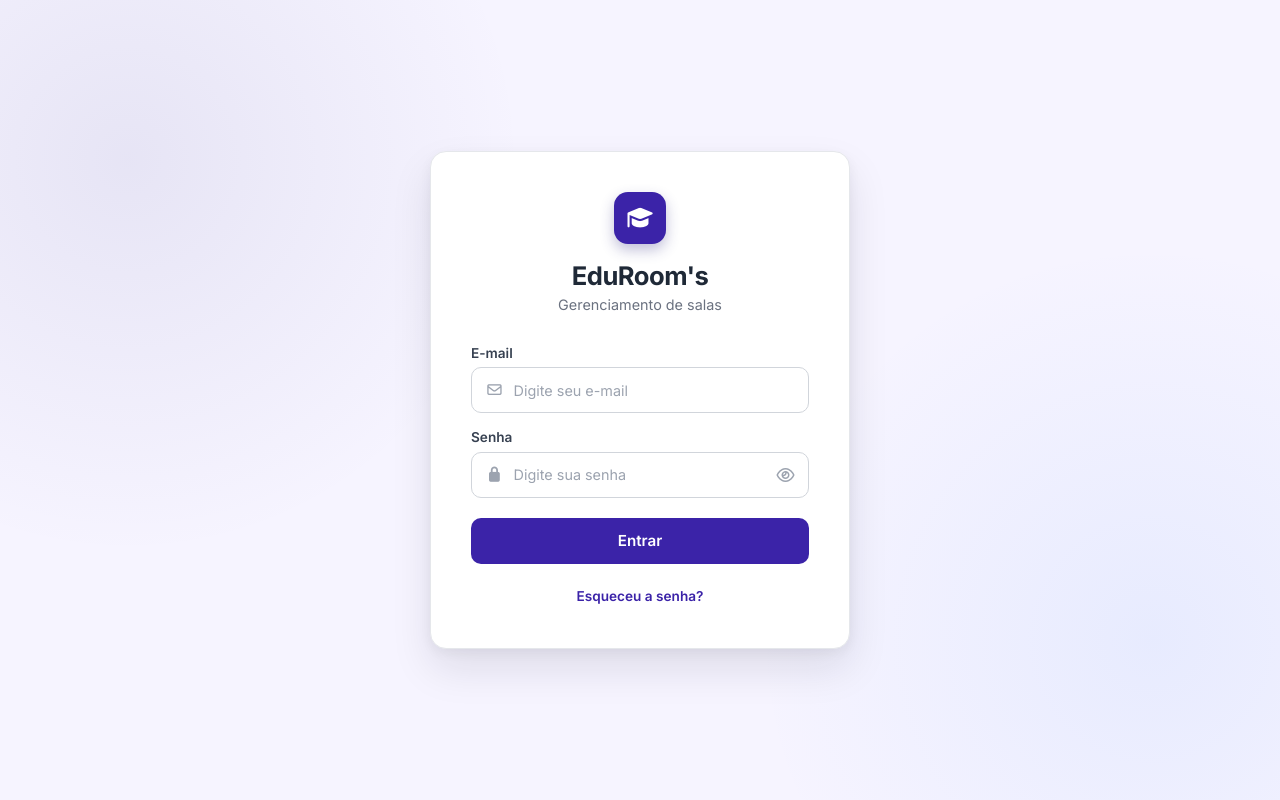
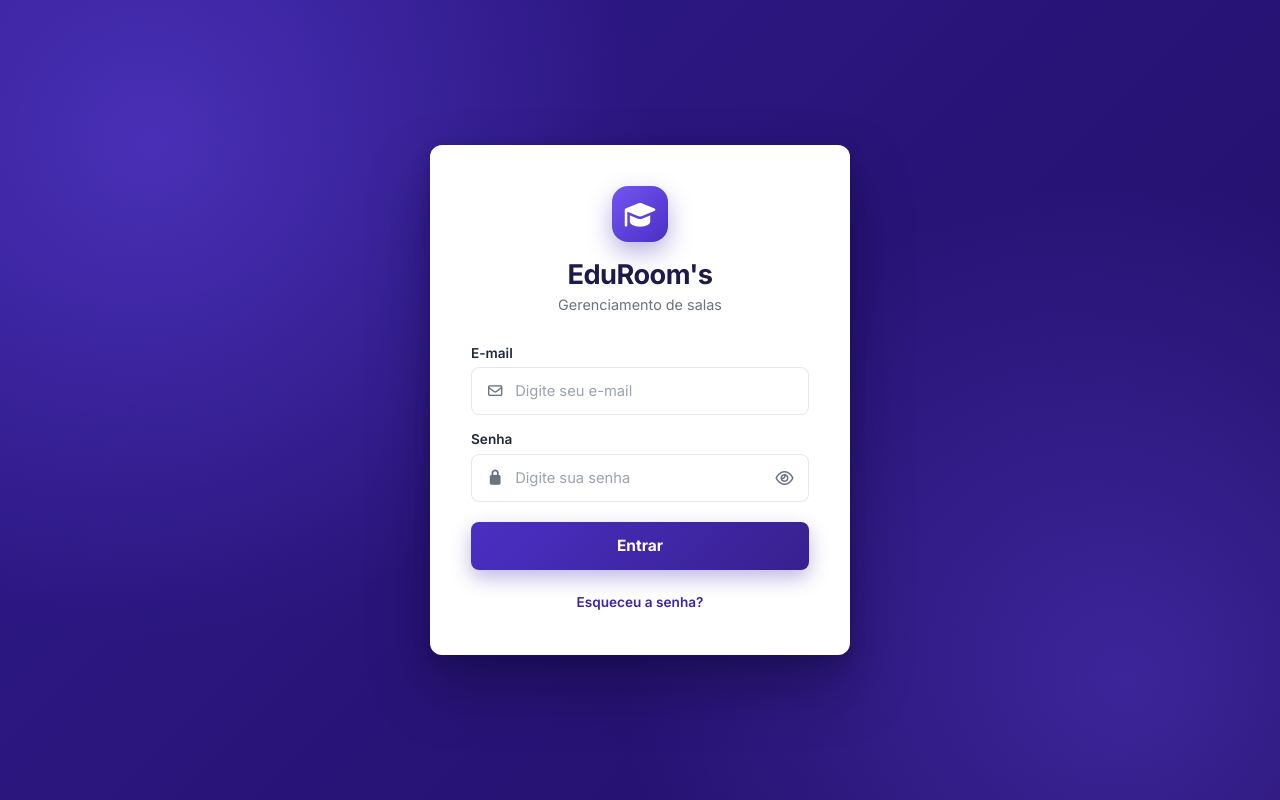
Before and after one commit to Faithshine1/projeto_room, an Angular app in the folder frontend/: page /login in a window 1280 px wide. Built offline with nearby package versions, Linux system fonts and the light colour scheme.

Commit message:
style(login): moderniza visual da tela de acesso

```diff
--- a/frontend/src/app/pages/login/login.css
+++ b/frontend/src/app/pages/login/login.css
@@ -1,5 +1,6 @@
+
 /* =========================
-   PÁGINA
+   PÁGINA DE LOGIN
 ========================= */
 
 .login-page {
@@ -13,21 +14,27 @@
 
   background:
     radial-gradient(
-      circle at 10% 20%,
-      rgba(49, 46, 129, 0.08),
-      transparent 30%
+      circle at 12% 18%,
+      rgba(106, 76, 240, 0.45),
+      transparent 38%
     ),
     radial-gradient(
-      circle at 90% 80%,
-      rgba(59, 130, 246, 0.08),
-      transparent 30%
+      circle at 88% 85%,
+      rgba(106, 76, 240, 0.35),
+      transparent 38%
     ),
-    var(--background, #f8fafc);
+    linear-gradient(
+      135deg,
+      var(--sidebar-from, #35118b),
+      var(--sidebar-to, #210b64)
+    );
+
+  box-sizing: border-box;
 }
 
 
 /* =========================
-   CARD
+   CARD DE LOGIN
 ========================= */
 
 .login-card {
@@ -38,19 +45,19 @@
 
   background-color: var(--surface, #ffffff);
 
-  border: 1px solid var(--border, #e5e7eb);
-  border-radius: 16px;
+  border: 1px solid rgba(255, 255, 255, 0.5);
+  border-radius: var(--radius-lg, 12px);
 
   box-shadow:
-    0 20px 40px rgba(15, 23, 42, 0.1),
-    0 4px 12px rgba(15, 23, 42, 0.05);
+    0 30px 60px rgba(10, 4, 40, 0.4),
+    0 6px 16px rgba(10, 4, 40, 0.2);
 
   box-sizing: border-box;
 }
 
 
 /* =========================
-   MARCA
+   MARCA E LOGO
 ========================= */
 
 .brand {
@@ -63,41 +70,62 @@
   text-align: center;
 }
 
+/* Ícone do EduRoom's */
+
 .brand-mark {
-  width: 52px;
-  height: 52px;
+  width: 56px;
+  height: 56px;
 
-  display: grid;
-  place-items: center;
+  display: flex;
+  align-items: center;
+  justify-content: center;
 
   margin-bottom: 1rem;
 
-  background-color: var(--primary, #312e81);
+  background: linear-gradient(
+    135deg,
+    #7355f2,
+    #4a2fc4
+  );
+
   color: #ffffff;
 
-  font-size: 1.4rem;
+  font-size: 1.7rem;
 
-  border-radius: 14px;
+  border-radius: 16px;
 
-  box-shadow: 0 6px 14px rgba(49, 46, 129, 0.3);
+  box-shadow:
+    0 10px 24px rgba(59, 35, 168, 0.35);
 }
+
+.brand-mark i {
+  display: block;
+
+  color: #ffffff;
+
+  font-size: 1.7rem;
+}
+
+/* Nome do sistema */
 
 .brand h1 {
   margin: 0;
 
-  font-size: 1.6rem;
-  font-weight: 700;
+  font-size: 1.7rem;
+  font-weight: 750;
   letter-spacing: -0.02em;
 
-  color: var(--text, #111827);
+  color: var(--ink, #21134f);
 }
+
+/* Descrição */
 
 .brand p {
   margin: 0.3rem 0 0;
 
   font-size: 0.9rem;
 
-  color: var(--text-muted, #6b7280);
+  color: var(--text-muted, #667085);
 }
 
 
@@ -108,12 +136,14 @@
 .login-card form {
   display: flex;
   flex-direction: column;
+
   gap: 1rem;
 }
 
 .campo-grupo {
   display: flex;
   flex-direction: column;
+
   gap: 0.4rem;
 }
 
@@ -121,7 +151,7 @@
   font-size: 0.85rem;
   font-weight: 600;
 
-  color: #374151;
+  color: var(--text, #1f2937);
 }
 
 .campo {
@@ -131,58 +161,82 @@
   align-items: center;
 }
 
-/* Ícone à esquerda do campo */
+
+/* =========================
+   ÍCONES DOS CAMPOS
+========================= */
+
 .campo > i:first-child {
   position: absolute;
-  left: 0.9rem;
+
+  left: 0.95rem;
 
   font-size: 0.9rem;
 
-  color: #9ca3af;
+  color: var(--text-muted, #667085);
 
   pointer-events: none;
+
+  transition: color var(--transition, 0.2s ease);
 }
+
+.campo:focus-within > i:first-child {
+  color: var(--primary, #4a2fc4);
+}
+
+
+/* =========================
+   CAMPOS DE ENTRADA
+========================= */
 
 .campo input {
   width: 100%;
-  height: 46px;
+  height: 48px;
 
-  padding: 0 2.75rem 0 2.6rem;
+  padding: 0 2.75rem 0 2.7rem;
 
-  font-size: 0.9rem;
+  font-family: inherit;
+  font-size: 0.92rem;
 
-  color: var(--text, #111827);
-  background-color: #ffffff;
+  color: var(--text, #1f2937);
+  background-color: var(--surface, #ffffff);
 
-  border: 1px solid #d1d5db;
-  border-radius: 10px;
+  border: 1px solid var(--border, #e5e7eb);
+  border-radius: var(--radius-sm, 8px);
 
   box-sizing: border-box;
 
   transition:
-    border-color 0.2s ease,
-    box-shadow 0.2s ease;
+    border-color var(--transition, 0.2s ease),
+    box-shadow var(--transition, 0.2s ease);
 }
 
 .campo input::placeholder {
   color: #9ca3af;
 }
 
+.campo input:hover {
+  border-color: #cfc6f3;
+}
+
 .campo input:focus {
   outline: none;
 
-  border-color: var(--primary, #312e81);
-  box-shadow: 0 0 0 3px rgba(49, 46, 129, 0.12);
+  border-color: var(--accent, #6a4cf0);
+
+  box-shadow:
+    0 0 0 3px rgba(106, 76, 240, 0.14);
 }
 
 
 /* =========================
-   BOTÃO MOSTRAR/OCULTAR SENHA
+   MOSTRAR/OCULTAR SENHA
 ========================= */
 
 .olho-button {
   position: absolute;
-  right: 0.35rem;
+
+  right: 0.4rem;
 
   width: 36px;
   height: 36px;
@@ -191,7 +245,7 @@
   place-items: center;
 
   background: none;
-  color: #9ca3af;
+  color: var(--text-muted, #667085);
 
   border: none;
   border-radius: 8px;
@@ -199,18 +253,20 @@
   cursor: pointer;
 
   transition:
-    background-color 0.2s ease,
-    color 0.2s ease;
+    background-color var(--transition, 0.2s ease),
+    color var(--transition, 0.2s ease);
 }
 
 .olho-button:hover {
-  background-color: #f3f4f6;
-  color: var(--text, #111827);
+  background-color: var(--primary-soft, #efeaff);
+  color: var(--primary, #4a2fc4);
 }
 
 .olho-button:focus-visible {
-  outline: 2px solid var(--primary, #312e81);
-  outline-offset: 1px;
+  outline: none;
+
+  box-shadow:
+    0 0 0 3px rgba(106, 76, 240, 0.2);
 }
 
 
@@ -221,61 +277,103 @@
 .erro {
   display: flex;
   align-items: center;
+
   gap: 0.5rem;
 
-  padding: 0.65rem 0.85rem;
+  padding: 0.7rem 0.9rem;
 
   font-size: 0.85rem;
+  font-weight: 500;
 
   color: #b91c1c;
-  background-color: #fef2f2;
+  background-color: var(--danger-soft, #fef2f2);
 
   border: 1px solid #fecaca;
-  border-radius: 8px;
+  border-radius: var(--radius-sm, 8px);
+}
+
+.erro i {
+  flex-shrink: 0;
 }
 
 
 /* =========================
-   BOTÕES
+   BOTÃO ENTRAR
 ========================= */
 
 .btn-entrar {
-  height: 46px;
+  width: 100%;
+  height: 48px;
 
   margin-top: 0.25rem;
 
-  background-color: var(--primary, #312e81);
+  background: linear-gradient(
+    135deg,
+    #4a2fc4,
+    #38208e
+  );
+
   color: #ffffff;
 
-  font-size: 0.95rem;
-  font-weight: 600;
+  font-family: inherit;
+  font-size: 0.97rem;
+  font-weight: 700;
 
   border: none;
-  border-radius: 10px;
+  border-radius: var(--radius-sm, 8px);
+
+  box-shadow:
+    0 8px 20px rgba(59, 35, 168, 0.32);
 
   cursor: pointer;
 
-  transition: background-color 0.2s ease;
+  transition:
+    background-color var(--transition, 0.2s ease),
+    transform var(--transition, 0.2s ease),
+    box-shadow var(--transition, 0.2s ease);
 }
 
 .btn-entrar:hover {
-  background-color: var(--primary-hover, #3f3bb0);
+  background: linear-gradient(
+    135deg,
+    #5a3bd8,
+    #4326a8
+  );
+
+  transform: translateY(-1px);
+
+  box-shadow:
+    0 10px 24px rgba(59, 35, 168, 0.4);
+}
+
+.btn-entrar:active {
+  transform: translateY(0);
 }
 
 .btn-entrar:focus-visible {
-  outline: 2px solid var(--primary, #312e81);
-  outline-offset: 2px;
+  outline: none;
+
+  box-shadow:
+    0 0 0 3px rgba(106, 76, 240, 0.25),
+    0 8px 20px rgba(59, 35, 168, 0.32);
 }
+
+
+/* =========================
+   ESQUECEU A SENHA
+========================= */
 
 .esquecerSenha {
   display: block;
 
   margin: 1.25rem auto 0;
+
   padding: 0.25rem 0.5rem;
 
   background: none;
-  color: var(--primary, #312e81);
+  color: var(--primary, #4a2fc4);
 
+  font-family: inherit;
   font-size: 0.85rem;
   font-weight: 600;
 
@@ -290,8 +388,10 @@
 }
 
 .esquecerSenha:focus-visible {
-  outline: 2px solid var(--primary, #312e81);
-  outline-offset: 2px;
+  outline: none;
+
+  box-shadow:
+    0 0 0 3px rgba(106, 76, 240, 0.2);
 }
 
 
@@ -300,7 +400,36 @@
 ========================= */
 
 @media (max-width: 480px) {
+
+  .login-page {
+    padding: 1rem;
+  }
+
   .login-card {
     padding: 1.75rem 1.5rem;
   }
+
+  .brand h1 {
+    font-size: 1.5rem;
+  }
+
 }
+
+
+/* =========================
+   ACESSIBILIDADE
+========================= */
+
+@media (prefers-reduced-motion: reduce) {
+
+  .btn-entrar,
+  .olho-button,
+  .campo input {
+    transition: none;
+  }
+
+  .btn-entrar:hover {
+    transform: none;
+  }
+
+}
```
